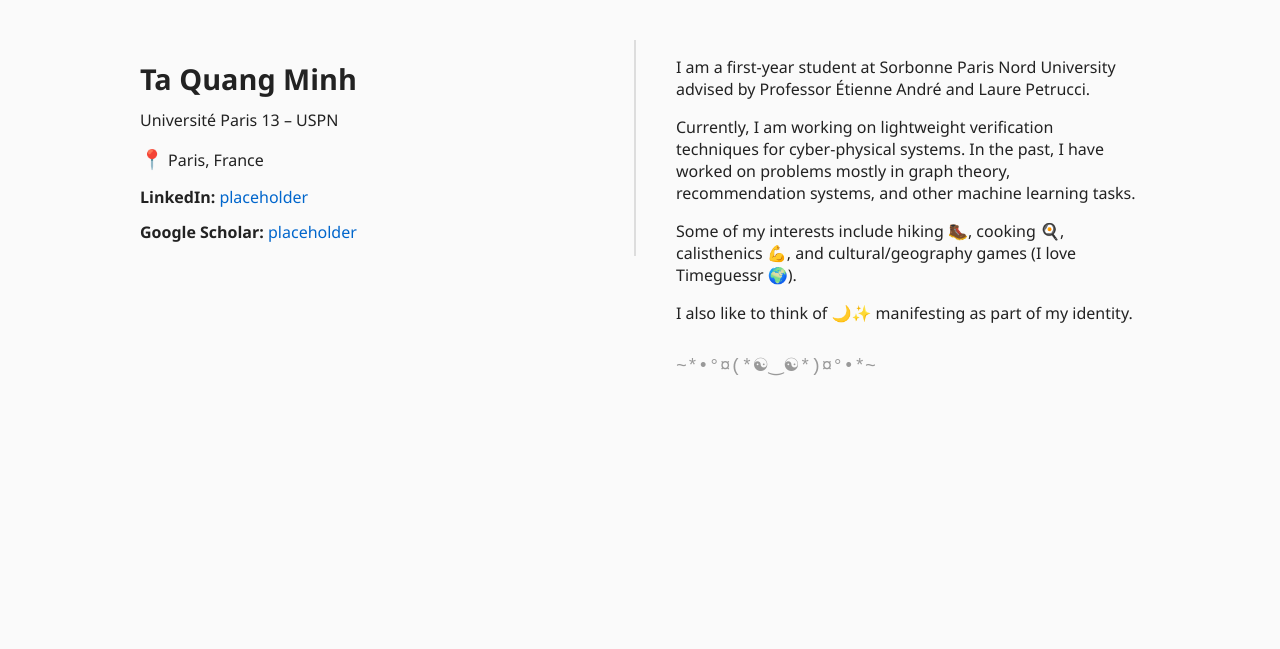
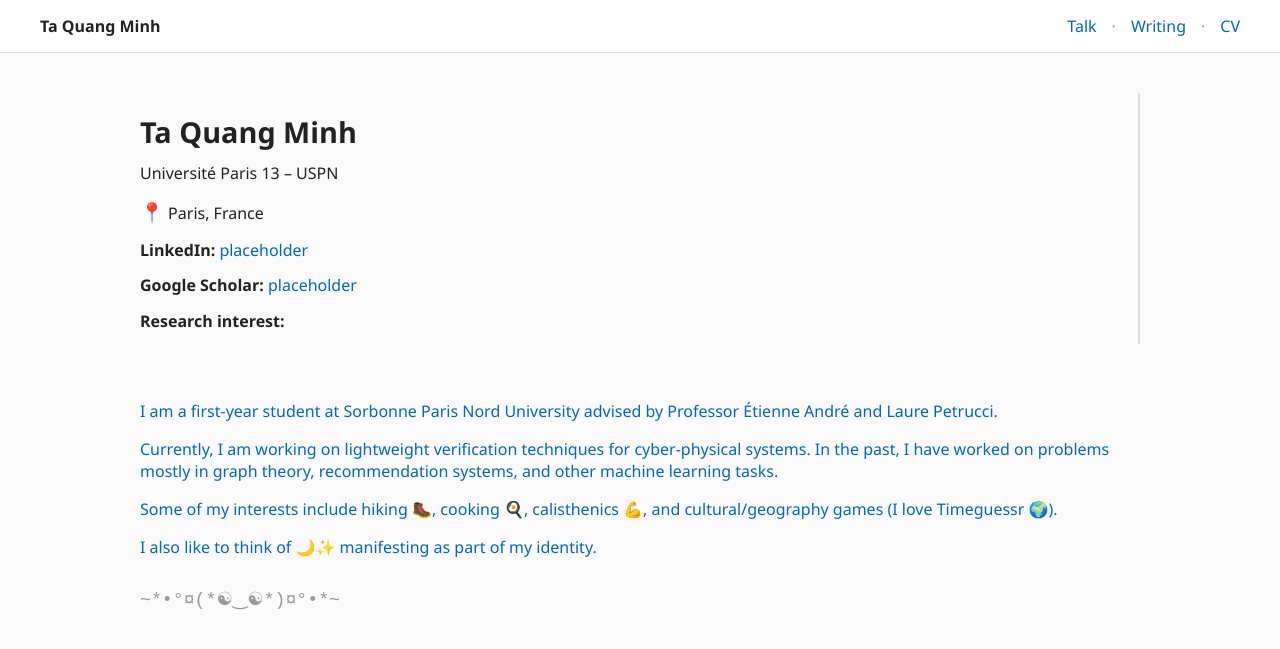
Before and after one commit to mnhqut/mnhqut.github.io, a Jekyll site: the page built from docs/index.html, in a window 1280 px wide. Shown: the top 649 px of the page. Built offline with Jekyll 4.4.1, drawn with Linux system fonts in a browser that asks for light colours.

Commit message:
Update index.html

```diff
--- a/docs/index.html
+++ b/docs/index.html
@@ -6,6 +6,45 @@ title: Home
 <!DOCTYPE html>
 <html lang="en">
 <head>
+<!-- Top navigation bar -->
+<div class="topbar">
+  <strong>Ta Quang Minh</strong>
+  <span class="spacer"></span>
+  <a href="#">Talk</a>
+  <span class="sep">·</span>
+  <a href="#">Writing</a>
+  <span class="sep">·</span>
+  <a href="#">CV</a>
+</div>
+
+<style>
+  .topbar {
+    display: flex;
+    align-items: center;
+    justify-content: flex-start;
+    gap: 15px;
+    padding: 15px 40px;
+    background-color: #fff;
+    border-bottom: 1px solid #ddd;
+    font-family: "Segoe UI", Roboto, sans-serif;
+    position: sticky;
+    top: 0;
+  }
+  .topbar a {
+    text-decoration: none;
+    color: #0066cc;
+  }
+  .topbar a:hover {
+    text-decoration: underline;
+  }
+  .spacer {
+    flex-grow: 1;
+  }
+  .sep {
+    color: #999;
+  }
+</style>
+
   <meta charset="UTF-8">
   <meta name="viewport" content="width=device-width, initial-scale=1.0">
   <title>Ta Quang Minh | Home</title>
@@ -69,6 +108,7 @@ title: Home
       <div class="info"><span class="emoji">📍</span> Paris, France</div>
       <div class="info"><strong>LinkedIn:</strong> <a href="#">placeholder</a></div>
       <div class="info"><strong>Google Scholar:</strong> <a href="#">placeholder</a></div>
+        <div class="info"><strong>Research interest:</strong> <a Dont know/a></div>
     </div>
 
     <div class="right">
```
